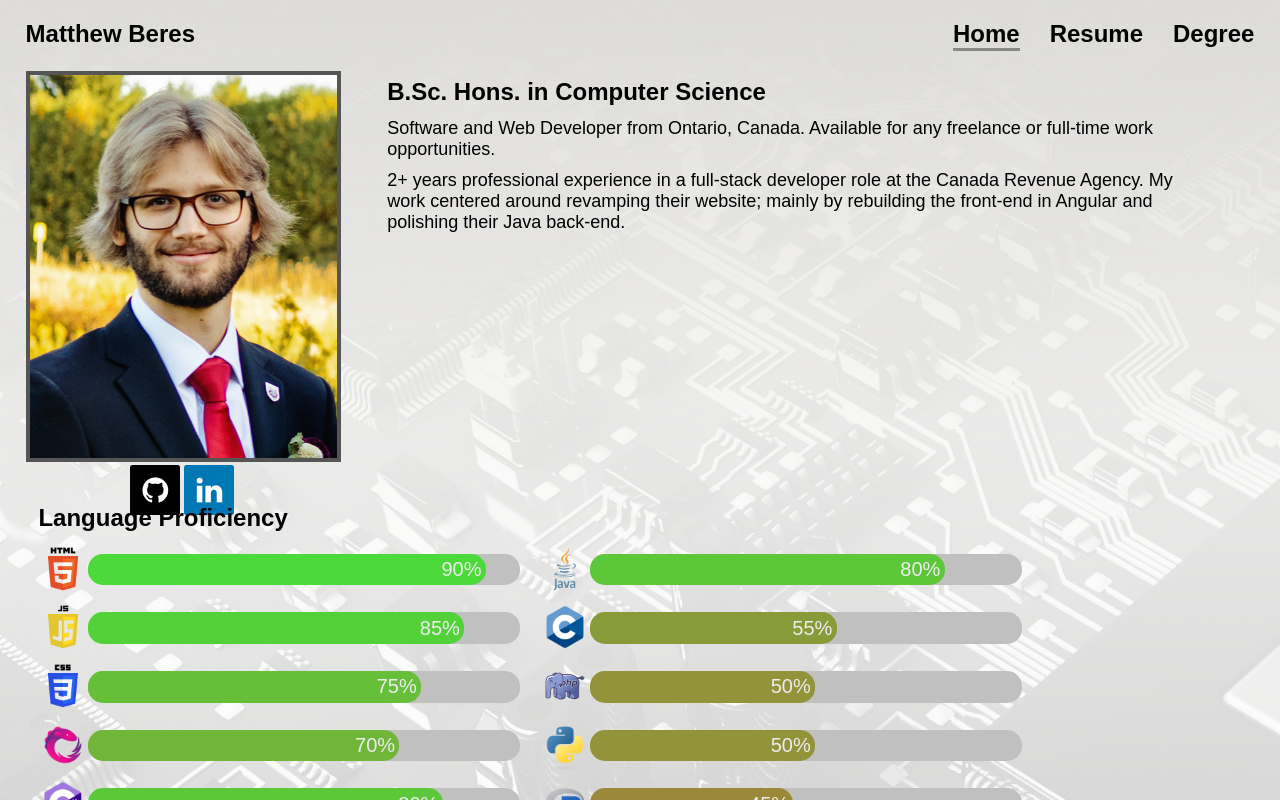
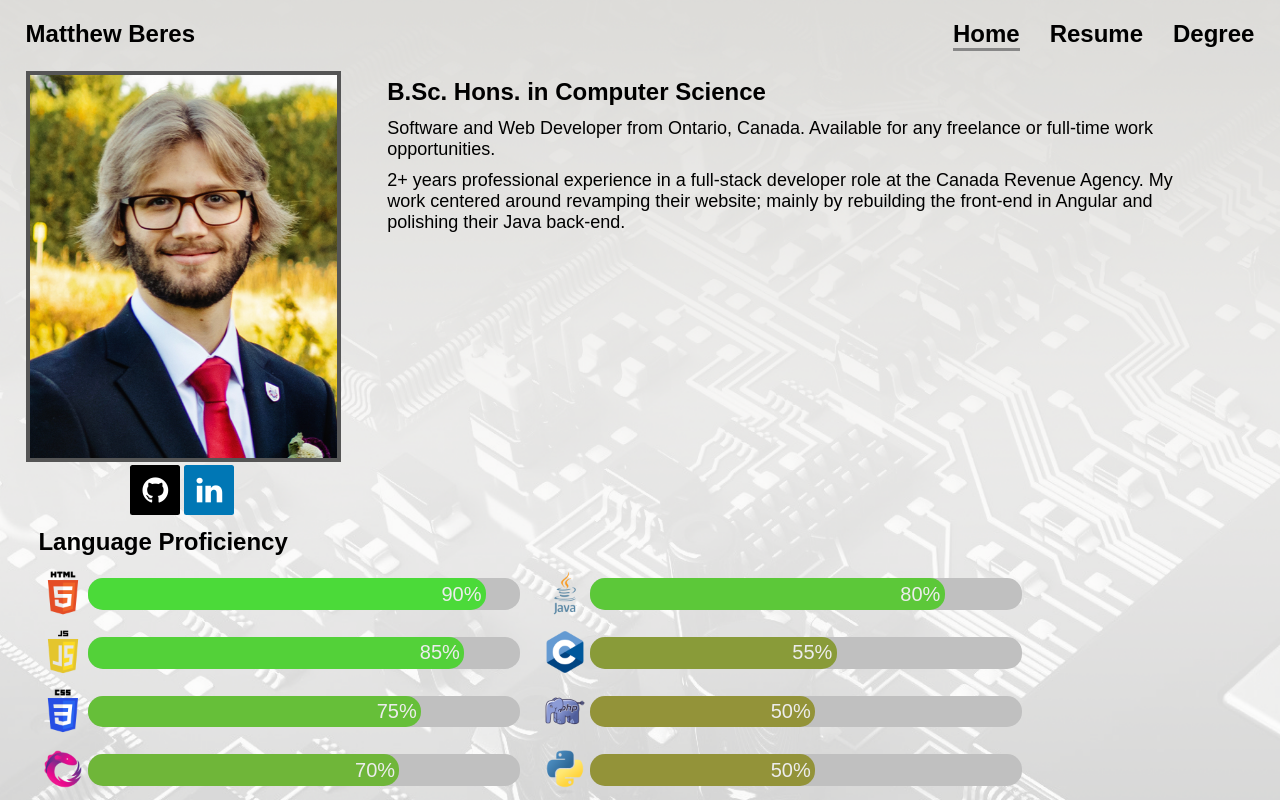
Before and after one commit to matthewberes/resume, an Angular app in the folder resume-website/: page /#/home in a window 1280 px wide. Shown: the top 800 px of the page. Built offline with nearby package versions, Linux system fonts and the light colour scheme.

Commit message:
fix social media links

```diff
--- a/resume-website/src/app/home/home.component.css
+++ b/resume-website/src/app/home/home.component.css
@@ -155,6 +155,7 @@
 
 .skills img {
     opacity: 0.7;
+    margin-top: -2%;
     max-width: 25%;
     min-width: 10%;
     height: auto;
@@ -171,7 +172,6 @@
     align-items: center;
     justify-content: center;
     margin-top: -.5%;
-    margin-bottom: -8%;
 }
 
 
```
